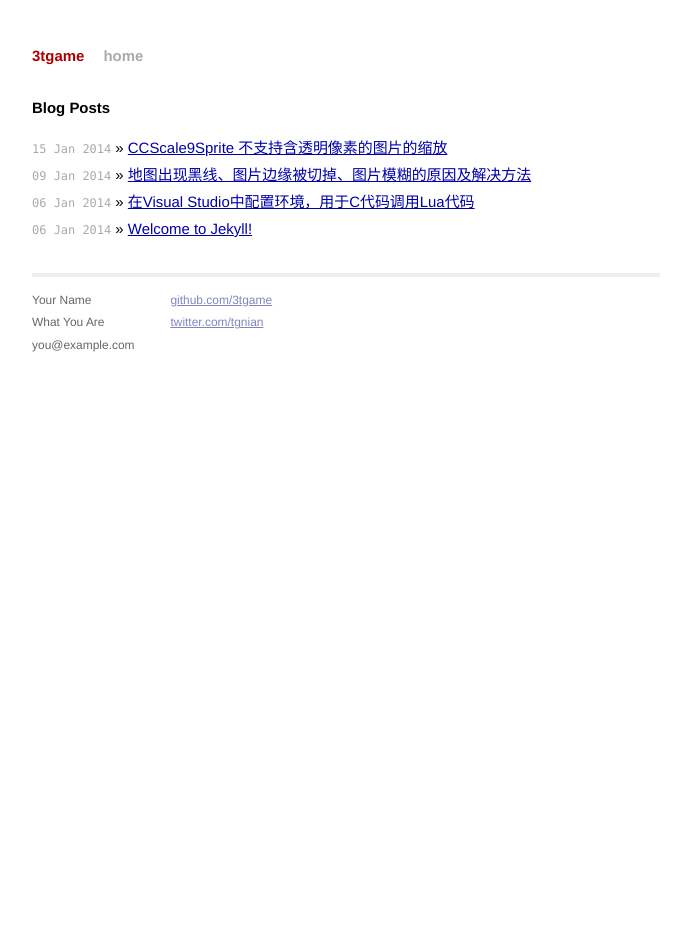
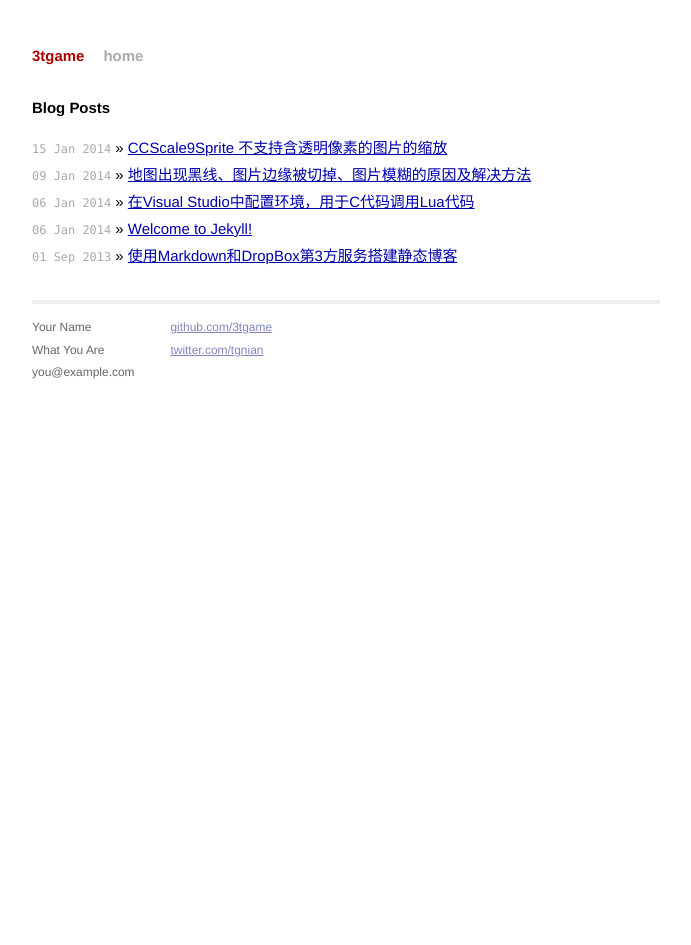
Before and after one commit to 3tgame/blog_jekyll, a Jekyll site: the page built from index.html, in a window 1280 px wide. Shown: the whole page, without its empty margins (294-985 px from the left). Built offline with Jekyll 4.4.1, drawn with Linux system fonts in a browser that asks for light colours; Markdown is read by kramdown in place of the engine named in the settings; some of the changed lines change nothing that is shown.

Commit message:
add old post

```diff
--- a/_config.yml
+++ b/_config.yml
@@ -1,6 +1,7 @@
 name: 3tgame
 # markdown: redcarpet
 markdown: rdiscount
-pygments: true
+highlighter: rouge
+# highlighter: pygments
 encoding: UTF-8
 # baseurl: /myblog
--- /dev/null
+++ b/_posts/2013-09-01-Setup-Static-Blog-Use-Markdown-and-Dropbox.md
@@ -0,0 +1,28 @@
+---
+layout: post
+title:  使用Markdown和DropBox第3方服务搭建静态博客
+date:   2013-09-01 23:59:18
+categories: [Blog]
+---
+
+# 注册Scriptogr服务
+
+到[Scriptogr.am](http://scriptogr.am/)注册服务。注册完成会在Dropbox目录下创建目录**_应用/scriptogram_**,里面的posts目录用于放置Markdown文件。
+
+# 编写Markdown
+
+在*Dropbox/应用/scriptogram/posts*目录创建Markdown文件**2013-09-01.md**。使用Markdown语法编写文章。可使用Markdown在线编辑工具[markable.in](http://markable.in/editor/) 或[dingus](http://daringfireball.net/projects/markdown/dingus)进行所见即所得的编写，可到[Markdown的网站](http://daringfireball.net/projects/markdown/syntax)查看Markdown的语法。
+
+## 加入Scriptogr服务需要的说明信息
+
+按照启用Scriptogr服务后，自动创建的一篇介绍文章[This is your blog, delivered by scriptogr.am](http://scriptogr.am/3tgame/post/this-is-your-blog-delivered-by-scriptogr.am)的说明，在编写的Markdown文件前加入如下内容:
+
+    Date: 2011-12-31 12:31
+    Title: This is your blog, delivered by scriptogr.am
+
+
+> 其中Title是必需的，Date不是必需的。
+
+# 同步Markdown文件到Scriptogr
+
+进入[Scriptogr网站的控制面板](http://scriptogr.am/dashboard#dashboard)，点击同步（Synchronize）按钮。在登录[Scriptogr个人博客域名](http://scriptogr.am/3tgame)，即可刚发布的文章。
```
